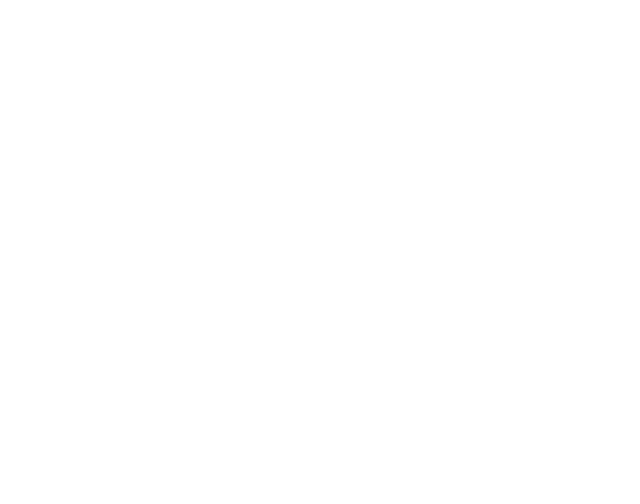
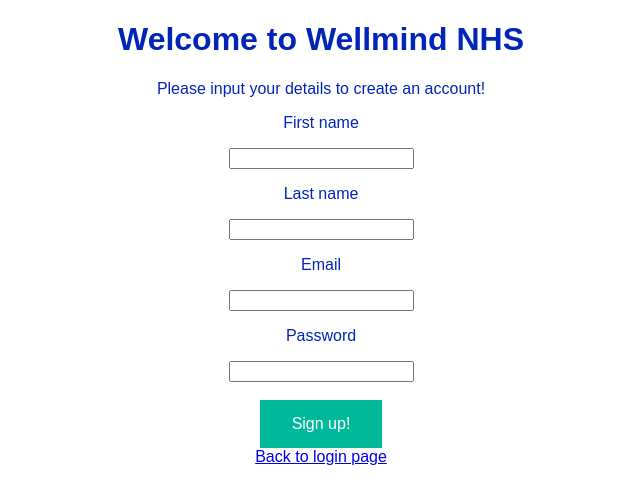
Before and after one commit to TomMoir2004/APP, a plain HTML site: page signup.html in a window 1280 px wide. Shown: the whole page, without its empty margins (319-959 px from the left). Drawn offline with Linux system fonts and the light colour scheme.

Commit message:
Javascript and updated styling

```diff
--- a/Home.css
+++ b/Home.css
@@ -1,3 +1,5 @@
+
+
 h1{
   text-align: center;
   font-family: sans-serif;
--- a/Login.css
+++ b/Login.css
@@ -13,6 +13,12 @@
     color: #0025b8;
     font-family: sans-serif;
 
+}
+
+p{
+    text-align: center;
+    color: #0025b8;
+    font-family: sans-serif;
 }
 
 /*sets input boxes to center of page*/
@@ -58,10 +64,14 @@
     position: absolute;
   bottom:0px;
   left: 0px;
-  width: 5%;
-  height: 25%;
+  width: 5px;
+  height: 5px;
 }
 
 .capy{
     text-align: center;
 }
+
+.link{
+    font-family: sans-serif;
+}
--- /dev/null
+++ b/signup.css
@@ -0,0 +1,32 @@
+h1 {
+    font-family: sans-serif;
+    color: #0025B8;
+    text-align: center;
+}
+
+.subheading{
+    font-family: sans-serif;
+    color: #0025B8;
+    text-align: center;
+}
+
+.accountDetails{
+    font-family: sans-serif;
+    text-align: center;
+    color: #0025B8;
+}
+
+.signUpButton{
+  display: flex;
+  background-color: #00B89A;
+  border: none;
+  color: white;
+  padding: 15px 32px;
+  text-align: center;
+  text-decoration: none;
+  display: inline-block;
+  font-size: 16px;
+  margin: 4px 2px;
+  cursor: pointer;
+  margin: 0;
+}
--- a/signup.html
+++ b/signup.html
@@ -0,0 +1,40 @@
+<!DOCTYPE html>
+<html lang="en">
+<head>
+    <meta charset="UTF-8">
+    <meta name="viewport" content="width=device-width, initial-scale=1.0">
+    <title>Document</title>
+    <link rel="stylesheet" href="signup.css">
+</head>
+<body>
+
+    <h1>Welcome to Wellmind NHS</h1>
+
+    <p class="subheading">Please input your details to create an account!</p>
+
+    <div class="accountDetails">
+    <p>First name</p>
+    <input type="text">
+    <p>Last name</p>
+    <input type="text">
+    <p>Email</p>
+    <input type="text">
+    <p>Password</p>
+    <input type="text">
+    <br>
+    <br>
+    <button onclick="accountCreated()" class="signUpButton">Sign up!</button>
+    <br>
+    <a href="Login.html">Back to login page</a>
+    </div>
+
+    <script>
+
+        function accountCreated(){
+            alert('account created!')
+        }
+
+    </script>
+
+</body>
+</html>
```
Also changed, not shown: Home.html (+23 -8 lines), Login.html (+4 -1 lines), Tasks.html (+32 -7 lines), tasks.css (+13 -8 lines), learningcapy.jpg (added).
